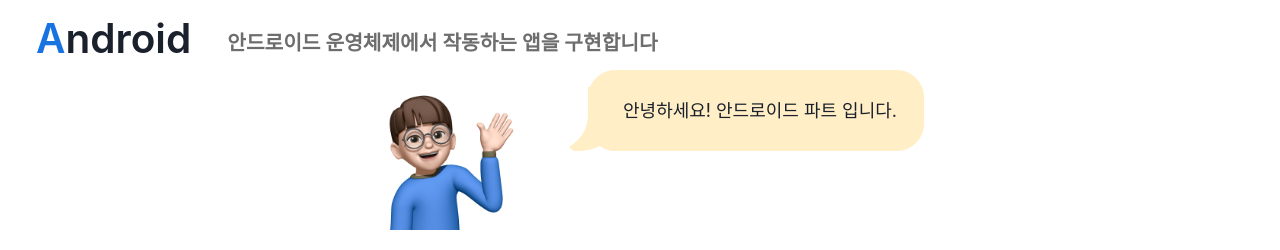
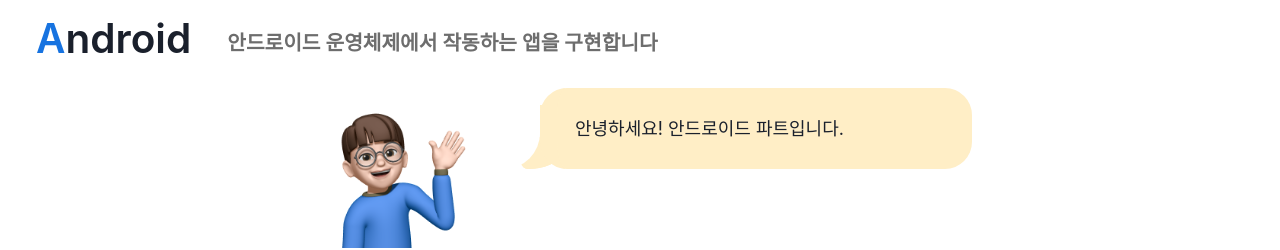
Before and after one commit to inu-appcenter/appcenter-homepage-renewal, a React (Vite) app: page /team/android in a window 1280 px wide. Shown: the part 254-504 px from the top of the page. Built offline with nearby package versions, Linux system fonts and the light colour scheme; no server answers; the HTML template or start-up script is replaced by a standard one.

Commit message:
design: 이모지 컴포넌트 간격 수정

```diff
--- a/src/components/team/TeamEmoji.tsx
+++ b/src/components/team/TeamEmoji.tsx
@@ -11,28 +11,29 @@
 const teamEmojiObject = {
   [PART.android.value]: {
     part: PART.android.value,
-    description: '안녕하세요! 안드로이드 파트 입니다.',
+    description: '안녕하세요! 안드로이드 파트입니다.',
     emoji: androidEmoji,
   },
   [PART.design.value]: {
     part: PART.design.value,
     description:
-      '안녕하세요! 아이디어가 넘치는 디자인 입니다! 함께 배우며 함께 성장하는 디자인팀으로 오세요!',
+      '안녕하세요! 아이디어가 넘치는 디자인 파트입니다!\n함께 배우며 함께 성장하는 디자인팀으로 오세요!',
     emoji: designEmoji,
   },
   [PART.ios.value]: {
     part: PART.ios.value,
-    description: '안녕하세요! iOS 파트 입니다.',
+    description: '안녕하세요! iOS 파트입니다.',
     emoji: iosEmoji,
   },
   [PART.server.value]: {
     part: PART.server.value,
-    description: '안녕하세요! 서버 파트 입니다.',
+    description: '안녕하세요! 서버 파트입니다.',
     emoji: serverEmoji,
   },
   [PART.web.value]: {
     part: PART.web.value,
-    description: '안녕하세요! 웹 파트 입니다.',
+    description:
+      '안녕하세요😊 앱센터 웹파트 입니다.\n우리 함께 앱센터를 웹센터로 만들어볼까요?',
     emoji: webEmoji,
   },
 };
@@ -44,7 +45,7 @@
   return (
     <div className='flex justify-center gap-x-16'>
       <img src={emoji} width={160} />
-      <SpeechBubble>{description}</SpeechBubble>
+      <SpeechBubble className='w-96 whitespace-pre'>{description}</SpeechBubble>
     </div>
   );
 };
--- a/src/components/team/TeamSubTitle.tsx
+++ b/src/components/team/TeamSubTitle.tsx
@@ -1,16 +1,16 @@
 import FirstLetterPointText from '@components/common/FirstLetterPointText.tsx';
 import { useParams } from 'react-router-dom';
-import { PartParam } from '@type/common.ts';
+import { TeamParam } from '@type/common.ts';
 import { useMemo } from 'react';
 import { ourTeamList } from '@assets/text/team.ts';
 import { PART } from '@constants/common.ts';
 
 const TeamSubTitle = () => {
-  const { part } = useParams<PartParam>();
+  const { part } = useParams<TeamParam>();
 
   const { label, description } = useMemo(
     () =>
-      ourTeamList.find(({ label }) => label === PART[part ?? 'android'].label),
+      ourTeamList.find(({ label }) => label === PART[part ?? 'android'].label)!,
     [part]
   );
 
--- a/src/pages/TeamPage.tsx
+++ b/src/pages/TeamPage.tsx
@@ -10,7 +10,9 @@
       <div className='mb-8'>
         <Title title='OUR TEAM' />
       </div>
-      <TeamSubTitle />
+      <div className='mb-4'>
+        <TeamSubTitle />
+      </div>
       <TeamEmoji />
       <Suspense>
         <TeamMemberList />
```
